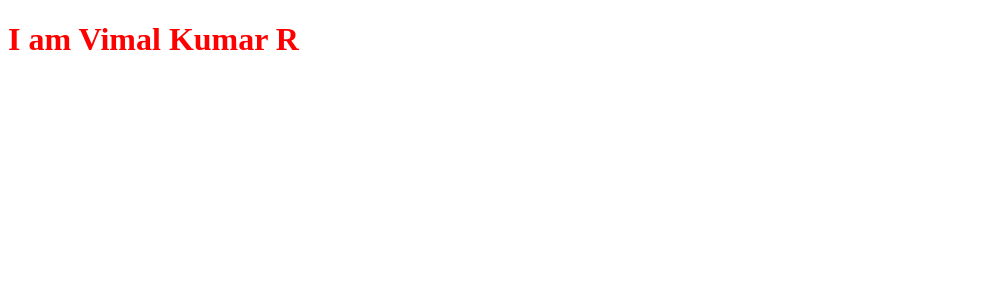
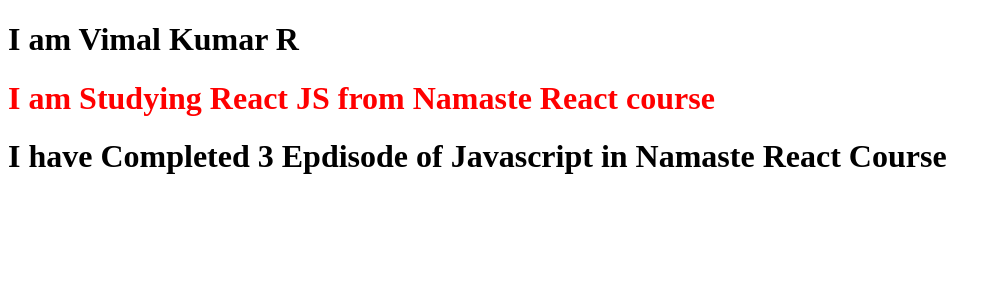
Before and after one commit to MrVimalKumar/react, a React (Vite) app: page / in a window 1280 px wide. Shown: the top 300 px of the page, without its empty margins (0-1000 px from the left). Built offline with nearby package versions, Linux system fonts and the light colour scheme.

Commit message:
Created React Component

```diff
--- a/App.js
+++ b/App.js
@@ -15,5 +15,14 @@
 
 const heading = (<h1 id="heading">I am Vimal Kumar R</h1>);
 
+const Heading1 = () => <h1>I have Completed 3 Epdisode of Javascript in Namaste React Course</h1>
+
+const Heading2 = () =>(
+  <div>
+    {heading}
+    <h1 className="heading">I am Studying React JS from Namaste React course</h1>
+    <Heading1/>
+  </div>
+)
 const root = ReactDOM.createRoot(document.getElementById("root"));
-root.render(heading);
+root.render(<Heading2/>);
--- a/index.css
+++ b/index.css
@@ -1,3 +1,3 @@
-#heading{
+.heading{
     color:red
 }
--- a/index.html
+++ b/index.html
@@ -4,11 +4,12 @@
     <meta charset="UTF-8" />
     <meta name="viewport" content="width=device-width, initial-scale=1.0" />
     <title>Study React</title>
-    <link rel="stylesheet" href="index.css">
+    <link rel="stylesheet" href="index.css" />
   </head>
   <body>
-    <div id="root"></div>
+    <div id="root">
+      <h1>Not Rendered</h1>
+    </div>
   </body>
-  <script type="module" src="./App.js">
-  </script>
+  <script type="module" src="./App.js"></script>
 </html>
```
